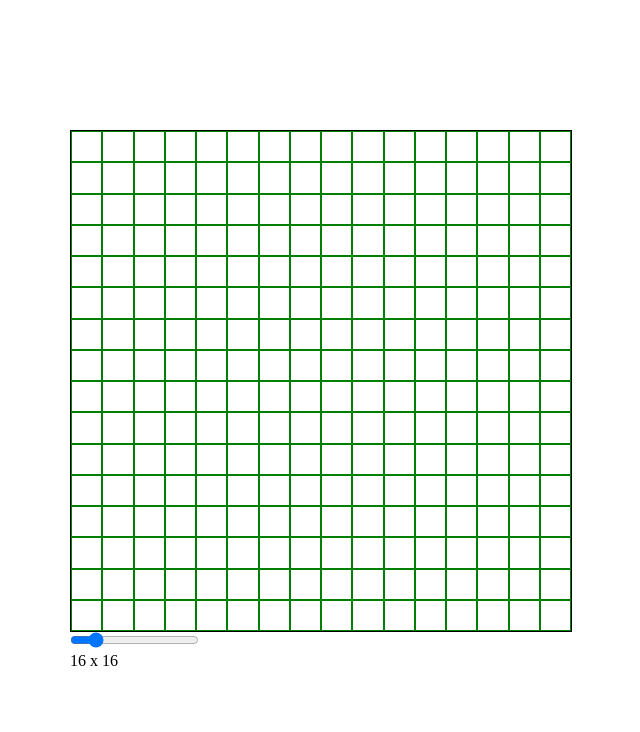
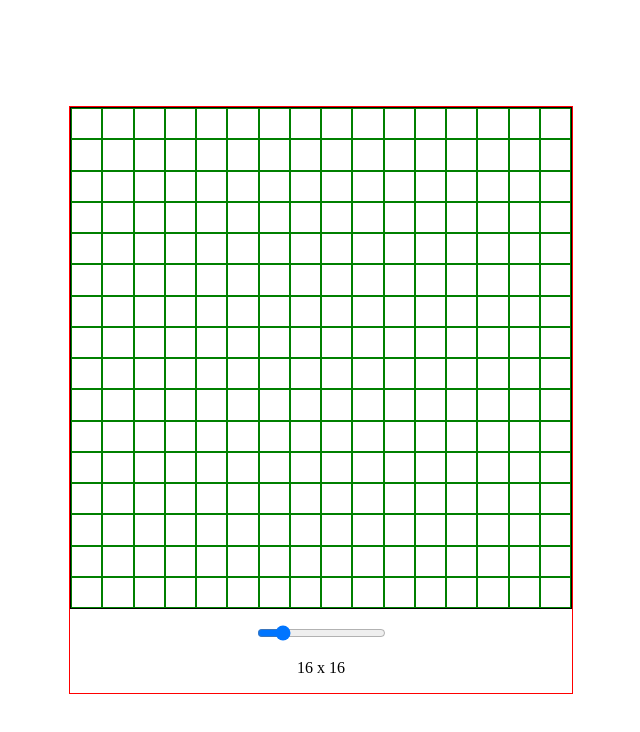
Before and after one commit to jbrace817/TOP_etch-a-sketch, a plain HTML site: page index.html in a window 1280 px wide. Shown: the whole page, without its empty margins (319-959 px from the left). Drawn offline with Linux system fonts and the light colour scheme.

Commit message:
Dynamic grid working.

```diff
--- a/index.html
+++ b/index.html
@@ -7,7 +7,7 @@
     <link rel="stylesheet" href="styles/style.css" />
   </head>
   <body>
-    <div>
+    <div class="outer">
       <div class="container"></div>
       <div class="slider">
         <input
--- a/scripts/script.js
+++ b/scripts/script.js
@@ -3,7 +3,7 @@ const squares = document.querySelectorAll(".square");
 const divs = document.createElement("div");
 divs.classList.add("square");
 
-function gridSize(size) {
+function createGrid(size = 16) {
   let grid = size * size;
   container.style.gridTemplateColumns = `repeat(${size}, 1fr)`;
   container.style.gridTemplateRows = `repeat(${size}, 1fr)`;
@@ -12,14 +12,17 @@ function gridSize(size) {
     container.appendChild(divs.cloneNode(true));
   }
 }
+function clearGrid() {
+  container.innerHTML = "";
+}
 
 function getSliderValue(val = 16) {
-  let def = 16;
   const slider = document.getElementById("gridSize");
   document.getElementById("rangeValue").innerHTML = val + " x " + val;
   console.log((slider.innerHTML = val));
-  gridSize(val);
-  slider.addEventListener("click", function () {});
+  slider.addEventListener("change", function () {});
+  clearGrid();
+  createGrid(val);
 }
 
 container.addEventListener("mouseover", function (e) {
--- a/styles/style.css
+++ b/styles/style.css
@@ -8,6 +8,10 @@ body {
   justify-content: center;
   align-items: center;
   height: 100dvh;
+}
+
+.outer {
+  border: 1px solid red;
 }
 .container {
   display: grid;
@@ -24,6 +28,14 @@ body {
   border: 1px solid green;
 }
 
+.slider {
+  display: flex;
+  flex-direction: column;
+  align-items: center;
+  justify-content: center;
+  padding: 1rem;
+}
+
 @media screen and (max-width: 576px) {
   .container {
     display: grid;
```
